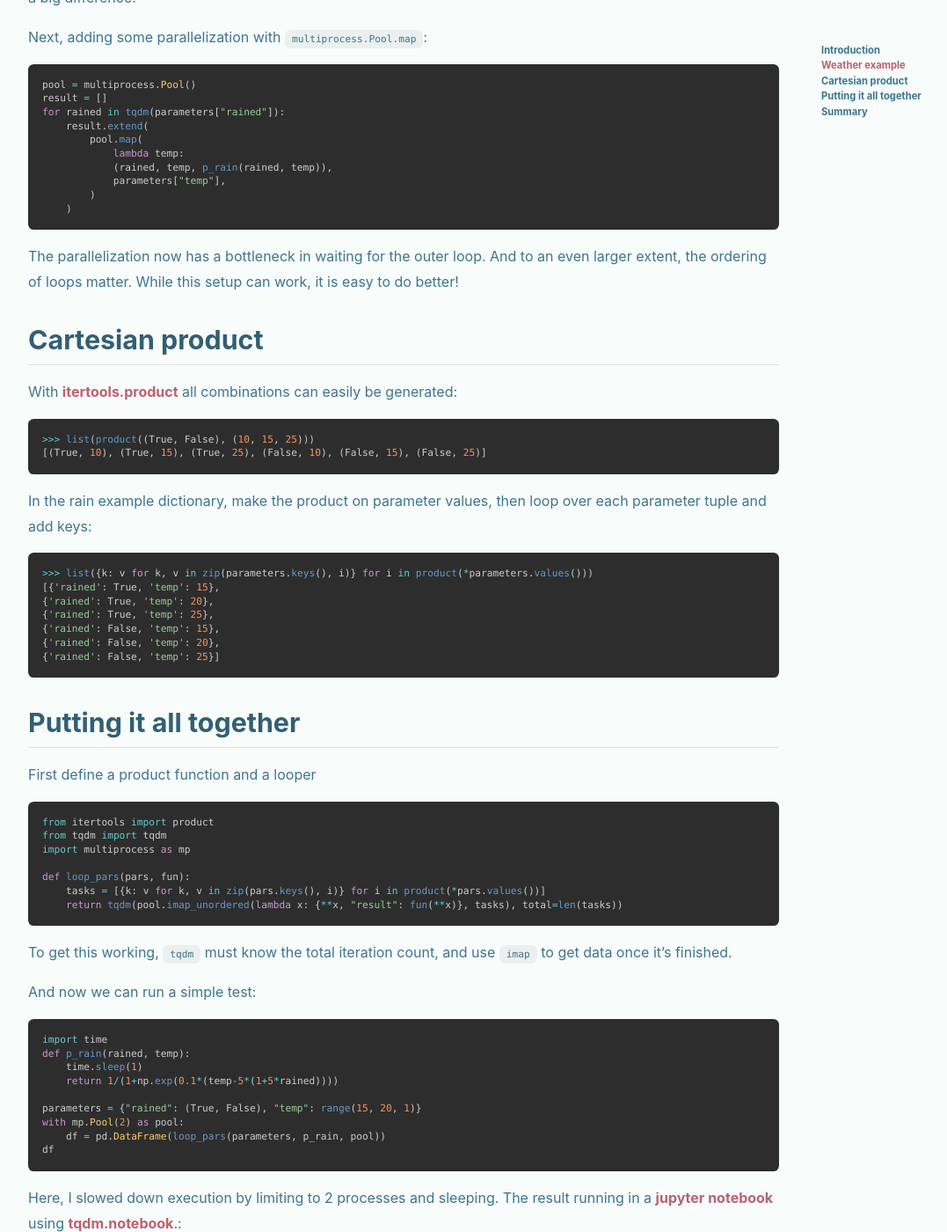
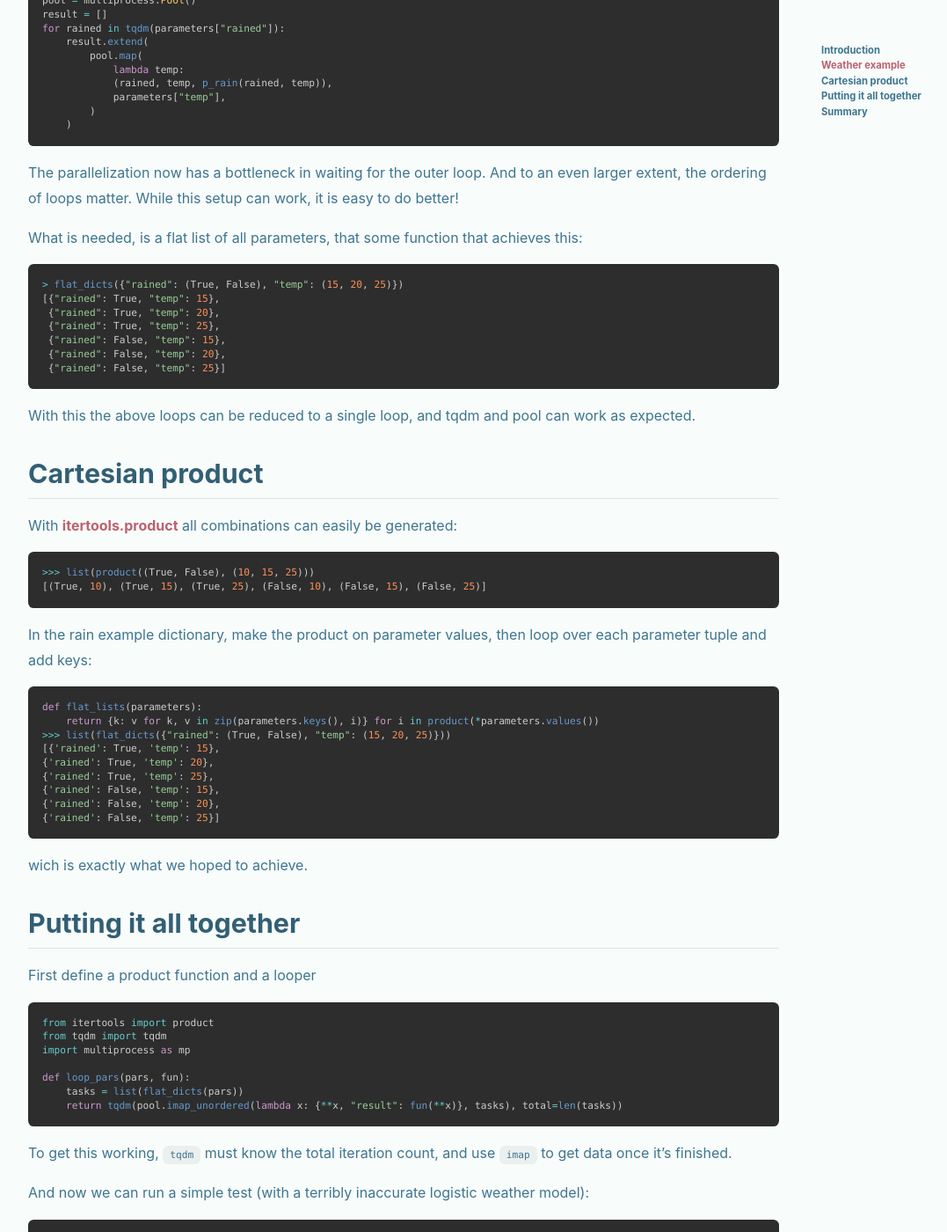
Before and after one commit to thomasburgess/thomasburgess.github.io, a Jekyll site: the page built from _posts/2022-05-31-Parameter-Space.md, in a window 1280 px wide and 1400 px high, scrolled down 1220 px. Shown: the whole window at 88% size, without its empty margins (71-1148 px from the left). Built offline with Jekyll 4.4.1, drawn with Linux system fonts in a browser that asks for light colours; nearby versions of some CDN libraries; comment, search, counter and statistics services are not loaded; some of the changed text lies outside the part shown.

Commit message:
fix: updated parameter space blog

````diff
--- a/_posts/2022-05-31-Parameter-Space.md
+++ b/_posts/2022-05-31-Parameter-Space.md
@@ -15,12 +15,7 @@ This can be done with nested `for` loops. This is not pretty, and poses a challe
 
 ## Weather example
 
-We are given a simple (unrealistic) model to estimate the probability of rain tomorrow
-```python
-def p_rain(rained, temp):
-    return 1/(1+np.exp(0.1*(temp-5*(1+5*rained))))
-```
-and and to tabulate the probabilities for all combinations of these paramters:
+Assume we want to evaluate a model `p_rain(rained, temp)` that estimates probability of rain tomorrow given the current weather condition over the following parameter space:
 ```python
 parameters = {"rained": (True, False), "temp": (15, 20, 25, 30)}
 ```
@@ -60,6 +55,18 @@ for rained in tqdm(parameters["rained"]):
 ```
 The parallelization now has a bottleneck in waiting for the outer loop. And to an even larger extent, the ordering of loops matter. While this setup can work, it is easy to do better!
 
+What is needed, is a flat list of all parameters, that some function that achieves this:
+```python
+> flat_dicts({"rained": (True, False), "temp": (15, 20, 25)})
+[{"rained": True, "temp": 15},
+ {"rained": True, "temp": 20},
+ {"rained": True, "temp": 25},
+ {"rained": False, "temp": 15},
+ {"rained": False, "temp": 20},
+ {"rained": False, "temp": 25}]
+```
+With this the above loops can be reduced to a single loop, and tqdm and pool can work as expected.
+
 ## Cartesian product
 
 With [itertools.product](https://docs.python.org/3/library/itertools.html?highlight=itertools%20product#itertools.product) all combinations can easily be generated:
@@ -70,7 +77,9 @@ With [itertools.product](https://docs.python.org/3/library/itertools.html?highli
 
 In the rain example dictionary, make the product on parameter values, then loop over each parameter tuple and add keys:
 ```python
->>> list({k: v for k, v in zip(parameters.keys(), i)} for i in product(*parameters.values()))
+def flat_lists(parameters):
+    return {k: v for k, v in zip(parameters.keys(), i)} for i in product(*parameters.values())
+>>> list(flat_dicts({"rained": (True, False), "temp": (15, 20, 25)}))
 [{'rained': True, 'temp': 15},
 {'rained': True, 'temp': 20},
 {'rained': True, 'temp': 25},
@@ -78,6 +87,7 @@ In the rain example dictionary, make the product on parameter values, then loop
 {'rained': False, 'temp': 20},
 {'rained': False, 'temp': 25}]
 ```
+wich is exactly what we hoped to achieve.
 
 ## Putting it all together
 
@@ -89,16 +99,16 @@ from tqdm import tqdm
 import multiprocess as mp
 
 def loop_pars(pars, fun):
-    tasks = [{k: v for k, v in zip(pars.keys(), i)} for i in product(*pars.values())]
+    tasks = list(flat_dicts(pars))
     return tqdm(pool.imap_unordered(lambda x: {**x, "result": fun(**x)}, tasks), total=len(tasks))
 ```
 To get this working, `tqdm` must know the total iteration count, and use `imap` to get data once it's finished.
 
-
-And now we can run a simple test:
+And now we can run a simple test (with a terribly inaccurate logistic weather model):
 
 ```python
 import time
+
 def p_rain(rained, temp):
     time.sleep(1)
     return 1/(1+np.exp(0.1*(temp-5*(1+5*rained))))
````
Also changed, not shown: other parts of _posts/2022-05-31-Parameter-Space.md (+1 -1 lines).
